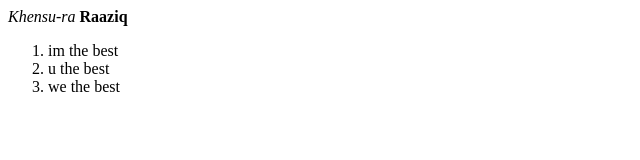
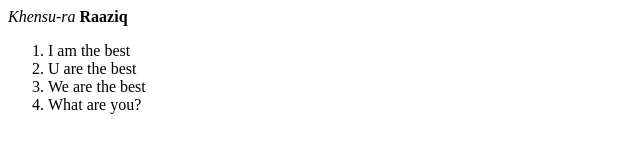
Before and after one commit to raaziqmasud/Whatever, a plain HTML site: page coolfolder/index.html in a window 1280 px wide. Shown: the whole page, without its empty margins (0-640 px from the left). Drawn offline with Linux system fonts and the light colour scheme.

Commit message:
commit 2

```diff
--- a/coolfolder/index.html
+++ b/coolfolder/index.html
@@ -14,9 +14,10 @@
 <p>
 
 <ol>
-<li>im the best</li>
-<li>u the best</li>
-<li>we the best</li>
+<li>I am the best</li>
+<li>U are the best</li>
+<li>We are the best</li>
+<li>What are you?</li>
 </ol>
 
 </p>
```
